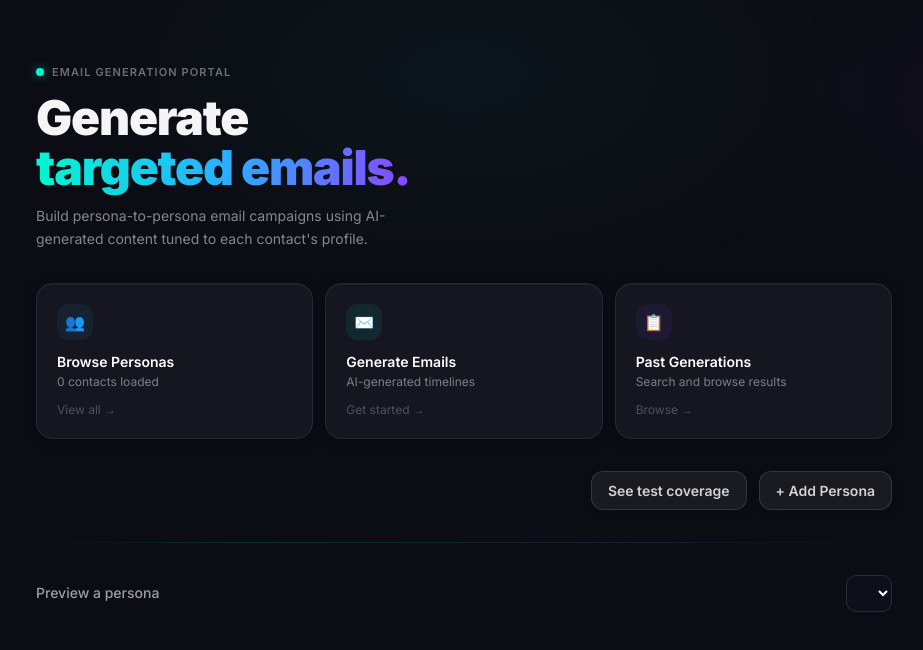
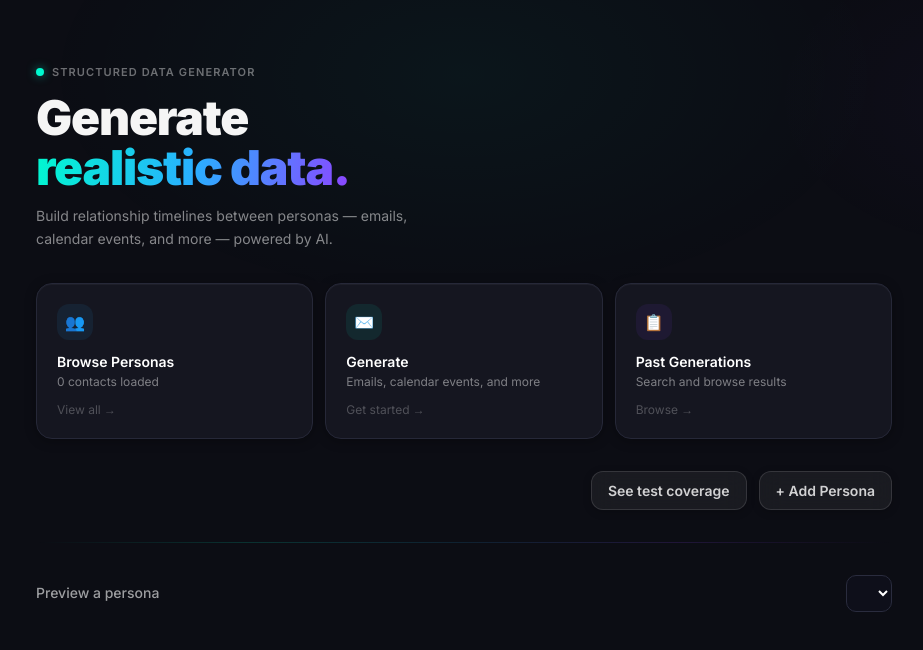
Before and after one commit to gabrielnvian/EmailGenerationPortal, a SvelteKit app: page / in a window 1280 px wide. Shown: the top 650 px of the page, without its empty margins (176-1099 px from the left). Built offline with nearby package versions, Linux system fonts and the light colour scheme.

Commit message:
Update hero descriptions

```diff
--- a/src/routes/+page.svelte
+++ b/src/routes/+page.svelte
@@ -50,14 +50,14 @@
 	<div class="flex flex-col gap-3 pt-6">
 		<div class="flex items-center gap-2">
 			<div class="w-2 h-2 rounded-full" style="background:#00f9cf; box-shadow: 0 0 10px #00f9cf88;"></div>
-			<span class="text-[11px] text-white/40 font-semibold tracking-widest uppercase">Email Generation Portal</span>
+			<span class="text-[11px] text-white/40 font-semibold tracking-widest uppercase">Structured Data Generator</span>
 		</div>
 		<h1 class="text-5xl font-black tracking-tight leading-[1.05]">
 			Generate<br/>
-			<span class="text-gradient">targeted emails.</span>
+			<span class="text-gradient">realistic data.</span>
 		</h1>
 		<p class="text-white/50 text-sm max-w-sm leading-relaxed">
-			Build persona-to-persona email campaigns using AI-generated content tuned to each contact's profile.
+			Build relationship timelines between personas — emails, calendar events, and more — powered by AI.
 		</p>
 	</div>
 
@@ -85,8 +85,8 @@
 				✉️
 			</div>
 			<div>
-				<p class="font-semibold text-white text-sm">Generate Emails</p>
-				<p class="text-xs text-white/45 mt-0.5">AI-generated timelines</p>
+				<p class="font-semibold text-white text-sm">Generate</p>
+				<p class="text-xs text-white/45 mt-0.5">Emails, calendar events, and more</p>
 			</div>
 			<span class="text-white/25 text-xs mt-auto">Get started →</span>
 		</button>
--- a/src/routes/generate/+page.svelte
+++ b/src/routes/generate/+page.svelte
@@ -84,8 +84,8 @@
 		<button class="flex items-center gap-1.5 text-xs text-white/40 hover:text-white/70 transition-colors w-fit" on:click={() => goto(`${base}/`)}>
 			← Back
 		</button>
-		<h1 class="text-4xl font-black tracking-tight">Generate emails</h1>
-		<p class="text-white/60 text-sm">Build a relationship timeline between two personas.</p>
+		<h1 class="text-4xl font-black tracking-tight">Generate</h1>
+		<p class="text-white/60 text-sm">Build a relationship timeline between two personas — emails, events, or calendar invites.</p>
 		<div class="divider-glow"></div>
 	</div>
 
--- a/src/routes/generations/+page.svelte
+++ b/src/routes/generations/+page.svelte
@@ -83,7 +83,7 @@
 			← Back
 		</button>
 		<h1 class="text-4xl font-black tracking-tight">Past Generations</h1>
-		<p class="text-white/60 text-sm">Search and browse previously generated email timelines.</p>
+		<p class="text-white/60 text-sm">Search and browse previously generated timelines.</p>
 		<div class="divider-glow"></div>
 	</div>
 
```
